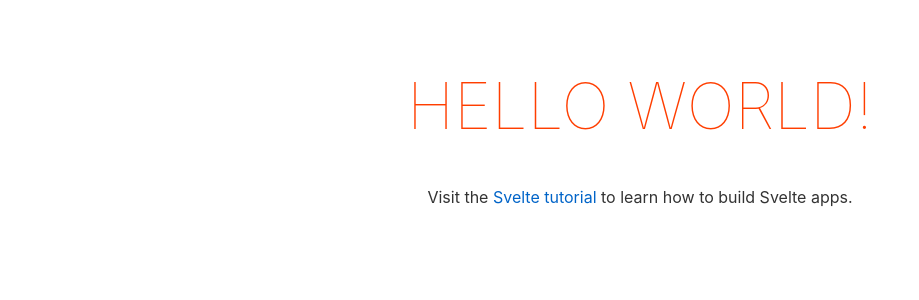
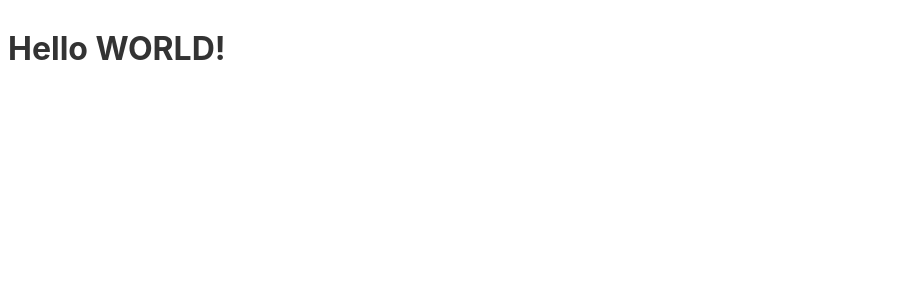
Before and after one commit to blperez1/Svelte, a Svelte app in the folder svelt-tutorials/: page / in a window 1280 px wide. Shown: the top 300 px of the page, without its empty margins (0-919 px from the left). Built offline with nearby package versions, Linux system fonts and the light colour scheme.

Commit message:
Add Hello world to main page

```diff
--- a/svelt-tutorials/src/App.svelte
+++ b/svelt-tutorials/src/App.svelte
@@ -1,30 +1,7 @@
 <script>
-	export let name;
+	let name = 'World';
 </script>
 
 <main>
-	<h1>Hello {name}!</h1>
-	<p>Visit the <a href="https://svelte.dev/tutorial">Svelte tutorial</a> to learn how to build Svelte apps.</p>
+	<h1>Hello {name.toUpperCase()}!</h1>
 </main>
-
-<style>
-	main {
-		text-align: center;
-		padding: 1em;
-		max-width: 240px;
-		margin: 0 auto;
-	}
-
-	h1 {
-		color: #ff3e00;
-		text-transform: uppercase;
-		font-size: 4em;
-		font-weight: 100;
-	}
-
-	@media (min-width: 640px) {
-		main {
-			max-width: none;
-		}
-	}
-</style>
```
